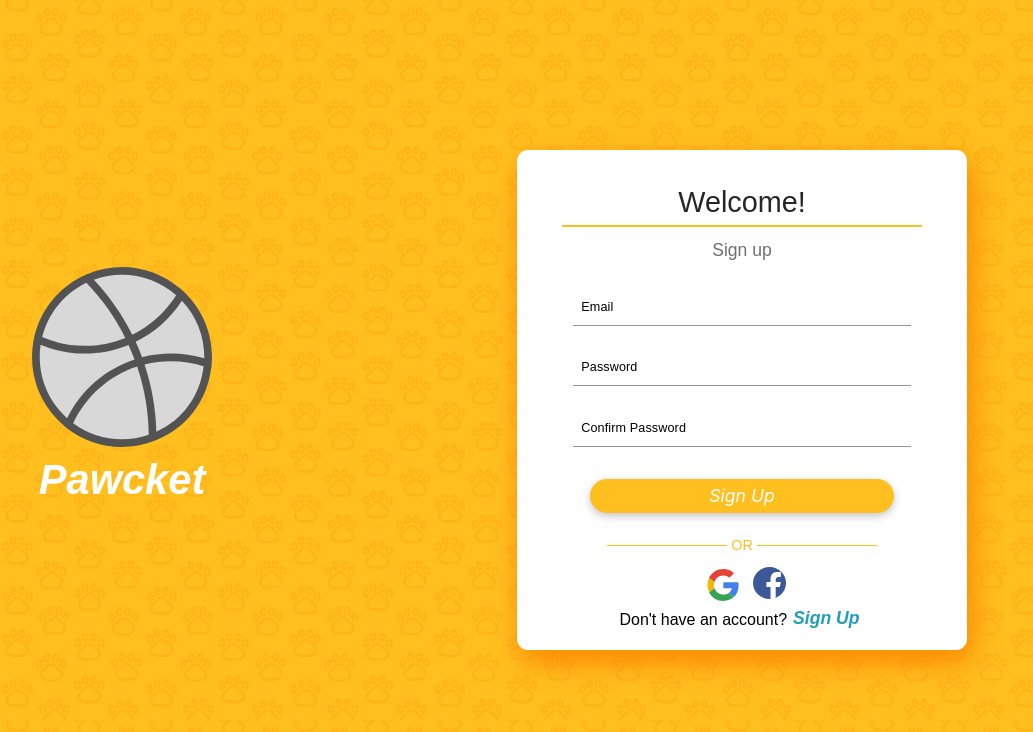
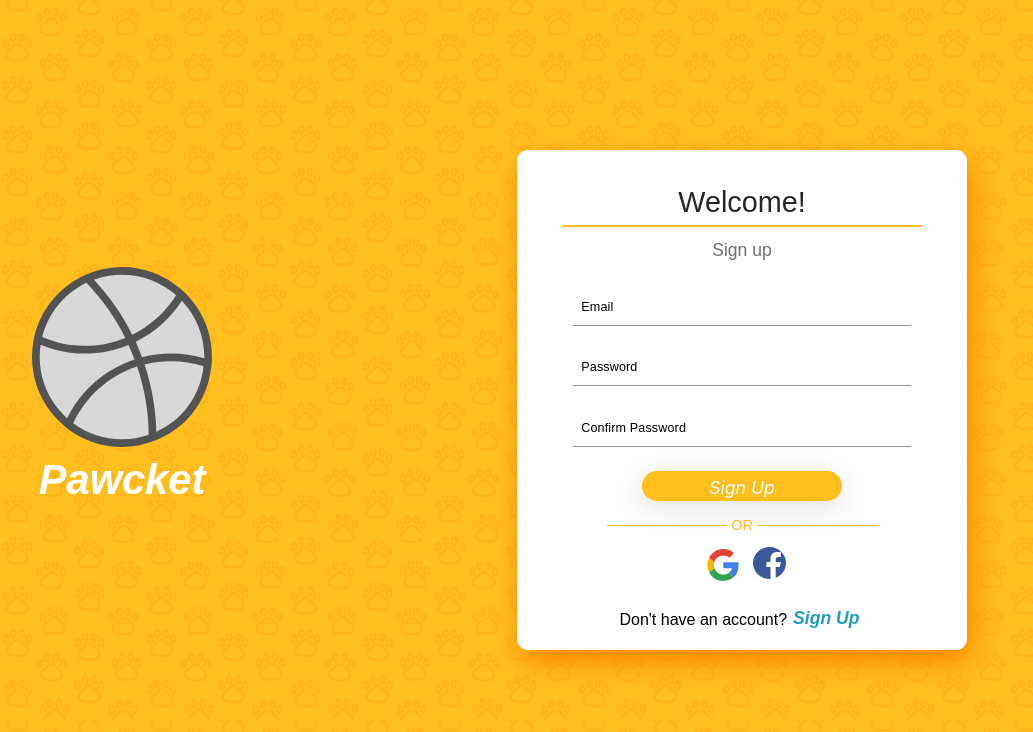
Before and after one commit to ozzyee/pawcket, a Next.js app: page /sign-up in a window 1280 px wide. Shown: the top 732 px of the page, without its empty margins (198-1231 px from the left). Built offline with nearby package versions, Linux system fonts and the light colour scheme; no server answers.

Commit message:
login sign up errorrs done

```diff
--- a/src/components/form-inputs/form-inputs.component.tsx
+++ b/src/components/form-inputs/form-inputs.component.tsx
@@ -4,6 +4,7 @@ import * as S from "./form-inputs.style";
 import FormControl from "@mui/material/FormControl";
 import Input from "@mui/material/Input";
 import InputLabel from "@mui/material/InputLabel";
+import { useContent } from "../../context/context";
 
 export function FormInputs({
    className,
@@ -12,8 +13,11 @@ export function FormInputs({
    onChange,
    error,
 }: TFormInputsProps) {
+   const { _hasError } = useContent();
    const [value, setValue] = useState("");
    const [_error, setError] = useState(false);
+
+   console.log("err =>", error);
 
    useEffect(() => {
       if (error === undefined) {
@@ -40,7 +44,11 @@ export function FormInputs({
 
    return (
       <S.InputWrapper>
-         <FormControl error={_error} variant="standard" className="input-width">
+         <FormControl
+            error={_error || _hasError}
+            variant="standard"
+            className="input-width"
+         >
             <InputLabel htmlFor="input" className="label">
                {placeholder}
             </InputLabel>
--- a/src/components/snackbar/snackbar.component.tsx
+++ b/src/components/snackbar/snackbar.component.tsx
@@ -28,8 +28,8 @@ export function Snackbar({ type, message, open }: TSnackbarProps) {
             open={_open}
             autoHideDuration={6000}
             onClose={handleClose}
-            anchorOrigin={{ vertical: "bottom", horizontal: "right" }}
-            key={"bottom" + "right"}
+            anchorOrigin={{ vertical: "top", horizontal: "left" }}
+            key={"top" + "left"}
          >
             <Alert onClose={handleClose} severity={type} sx={{ width: "100%" }}>
                {message}
--- a/src/context/context.tsx
+++ b/src/context/context.tsx
@@ -17,7 +17,7 @@ type TContentContext = {
    _setSnackbarType: (set: AlertColor) => void;
    _setSnackbarMsg: (set: string) => void;
 
-   _error: boolean;
+   _hasError: boolean;
    snackbarMsg: string;
 };
 
@@ -26,7 +26,7 @@ const ContentContext = createContext<TContentContext>({
    _setError: (set: boolean) => {},
    _setSnackbarType: (set: AlertColor) => {},
    _setSnackbarMsg: (set: string) => {},
-   _error: false,
+   _hasError: false,
    snackbarMsg: "",
 });
 
@@ -36,7 +36,7 @@ export const ContextProvider = ({ children }: { children: ReactNode }) => {
    const [open, setOpen] = useState(false);
    const [snackbarMsg, setSnackbarMsg] = useState("");
    const [snackbarType, setSnackbarType] = useState<AlertColor>("error");
-   const [_error, setError] = useState(false);
+   const [_hasError, setError] = useState(false);
 
    const _setOpen = (open: boolean) => {
       setOpen(open);
@@ -66,7 +66,7 @@ export const ContextProvider = ({ children }: { children: ReactNode }) => {
             _setError,
             _setSnackbarType,
             _setSnackbarMsg,
-            _error,
+            _hasError,
             snackbarMsg,
          }}
       >
--- a/src/layouts/sign-up-form/function/validation.ts
+++ b/src/layouts/sign-up-form/function/validation.ts
@@ -1,5 +1,4 @@
 import { TErrors, TValidation } from "../../../types/auth-definitions";
-
 
 export const Validation = ({ email, password, confirm }: TValidation) => {
    const errors: TErrors = {
@@ -17,8 +16,7 @@ export const Validation = ({ email, password, confirm }: TValidation) => {
    if (!password) {
       errors.password = "Password required";
    } else if (!/^(?=.*[A-Za-z])(?=.*\d)[A-Za-z\d]{8,}$/i.test(password)) {
-      errors.password =
-         "This password isn't strong enough please enter a stronger one";
+      errors.password = "Your password is too weak please try a stronger one";
    }
 
    if (!confirm) {
--- a/src/layouts/sign-up-form/sign-up-form.component.tsx
+++ b/src/layouts/sign-up-form/sign-up-form.component.tsx
@@ -2,6 +2,7 @@ import React, { FormEvent, useState } from "react";
 import { AuthLogin } from "../../components/auth-login/auth-login.component";
 import { Buttons } from "../../components/buttons/buttons.component";
 import { FormInputs } from "../../components/form-inputs/form-inputs.component";
+import { useContent } from "../../context/context";
 import { errorMessage } from "../../functions/firebase-err-msg";
 import { AuthService } from "../../lib/auth-service/auth.service";
 import { AuthLoginWrapper } from "../../styles/global.style";
@@ -14,6 +15,8 @@ import * as S from "./sign-up-form.style";
 export function SignUpForm({ className }: TSignUpFormProps) {
    const authLogin = new AuthService();
    const [errors, setErrors] = useState<TErrors | null>(null);
+   const { _setOpen, _setSnackbarType, _setSnackbarMsg, _setError } =
+      useContent();
 
    const [formData, setFormData] = useState({
       email: "",
@@ -32,14 +35,37 @@ export function SignUpForm({ className }: TSignUpFormProps) {
          confirm: errors?.confirm,
       });
 
+      if (errors?.email && errors?.password && errors?.confirm) {
+         _setOpen(true);
+         _setSnackbarType("error");
+         _setSnackbarMsg("You must fill in all fields.");
+      }
+
+      if (errors?.email && !errors?.password && !errors?.confirm) {
+         _setOpen(true);
+         _setSnackbarType("error");
+         _setSnackbarMsg(errors?.email);
+      }
+
+      if (!errors?.email && errors?.password && errors?.confirm) {
+         _setOpen(true);
+         _setSnackbarType("error");
+         _setSnackbarMsg(errors?.password);
+      }
+
       if (!errors.email && !errors.password && !errors.confirm) {
          const firebaseErr = await authLogin.signup({
             email: formData.email,
             password: formData.password,
          });
 
-         const customErr = errorMessage(firebaseErr);
-         console.log("the error is form fb =>", customErr);
+         if (firebaseErr) {
+            const message = errorMessage(firebaseErr);
+            _setOpen(true);
+            _setSnackbarType("error");
+            _setSnackbarMsg(message);
+            _setError(true);
+         }
       }
    };
 
--- a/src/pages/index.tsx
+++ b/src/pages/index.tsx
@@ -17,7 +17,7 @@ const Home: NextPage = () => {
          >
             <LandingPage>
                <Buttons
-                  className="login-btn"
+                  id="login-btn"
                   onClick={() =>
                      router.push("/login", undefined, { shallow: true })
                   }
@@ -25,6 +25,7 @@ const Home: NextPage = () => {
                   Log in
                </Buttons>
                <Buttons
+                  id="login-btn"
                   className="login-btn landing-page-btn"
                   dark={true}
                   onClick={() =>
--- a/src/styles/global.style.ts
+++ b/src/styles/global.style.ts
@@ -73,6 +73,25 @@ export const GlobalStyle = createGlobalStyle`
          height: 30px;
          width: 200px;
       }
+
+      #auth-btn {
+     left:0 ;
+     right:0 ;
+
+         position: relative;
+         width: 200px ;
+         height: 30px;
+         font-size: 1.1rem ;
+         top: 1.5rem;
+         bottom: 1.5rem;
+         margin: 0;
+         margin-left: 0.5rem ;
+         margin-right: 0.5em;
+         border-radius: 22px;
+         box-shadow: rgba(100, 100, 111, 0.2) 0px 7px 29px 0px;
+         margin-left:auto ;
+         margin-right:auto ;
+      }
    }
 
 `;
@@ -90,31 +109,19 @@ export const LandingPage = styled.main`
    flex-direction: column;
    height: 75%;
 
-   .login-btn {
-      width: 86%;
-      height: 65px;
-      margin-top: 2rem;
-      font-size: 1.8rem;
-   }
-
    @media (min-width: ${styles.breakPoints.m}) {
-      height: 100%;
+      height: 60%;
       flex-direction: row;
-      .login-btn {
-         width: 200px;
-         height: 35px;
-         margin-top: 2rem;
-         font-size: 1.4rem;
-         margin: 0;
-         margin-left: 0.5rem;
-         margin-right: 0.5em;
-         margin-top: -2.5rem;
-         border-radius: 22px;
-         box-shadow: rgba(100, 100, 111, 0.2) 0px 7px 29px 0px;
-      }
 
       .desktop-display-none {
          display: none;
+      }
+
+      #login-btn {
+         height: 40px;
+         border-radius: 22px;
+         margin-right: 10px;
+         margin-left: 10px;
       }
    }
 `;
@@ -194,6 +201,6 @@ export const AuthLoginWrapper = styled.div`
    justify-content: center;
 
    @media (min-width: ${styles.breakPoints.m}) {
-      padding-top: 2rem;
+      padding-top: 3rem;
    }
 `;
--- a/src/types/auth-definitions.ts
+++ b/src/types/auth-definitions.ts
@@ -5,7 +5,7 @@ export type TValidation = {
 };
 
 export type TErrors = {
-   email: string | undefined;
-   password: string | undefined;
-   confirm: string | undefined;
+   email?: string | undefined;
+   password?: string | undefined;
+   confirm?: string | undefined;
 };
```
Also changed, not shown: src/layouts/log-in-form/log-in-form.component.tsx (+52 -3 lines).
